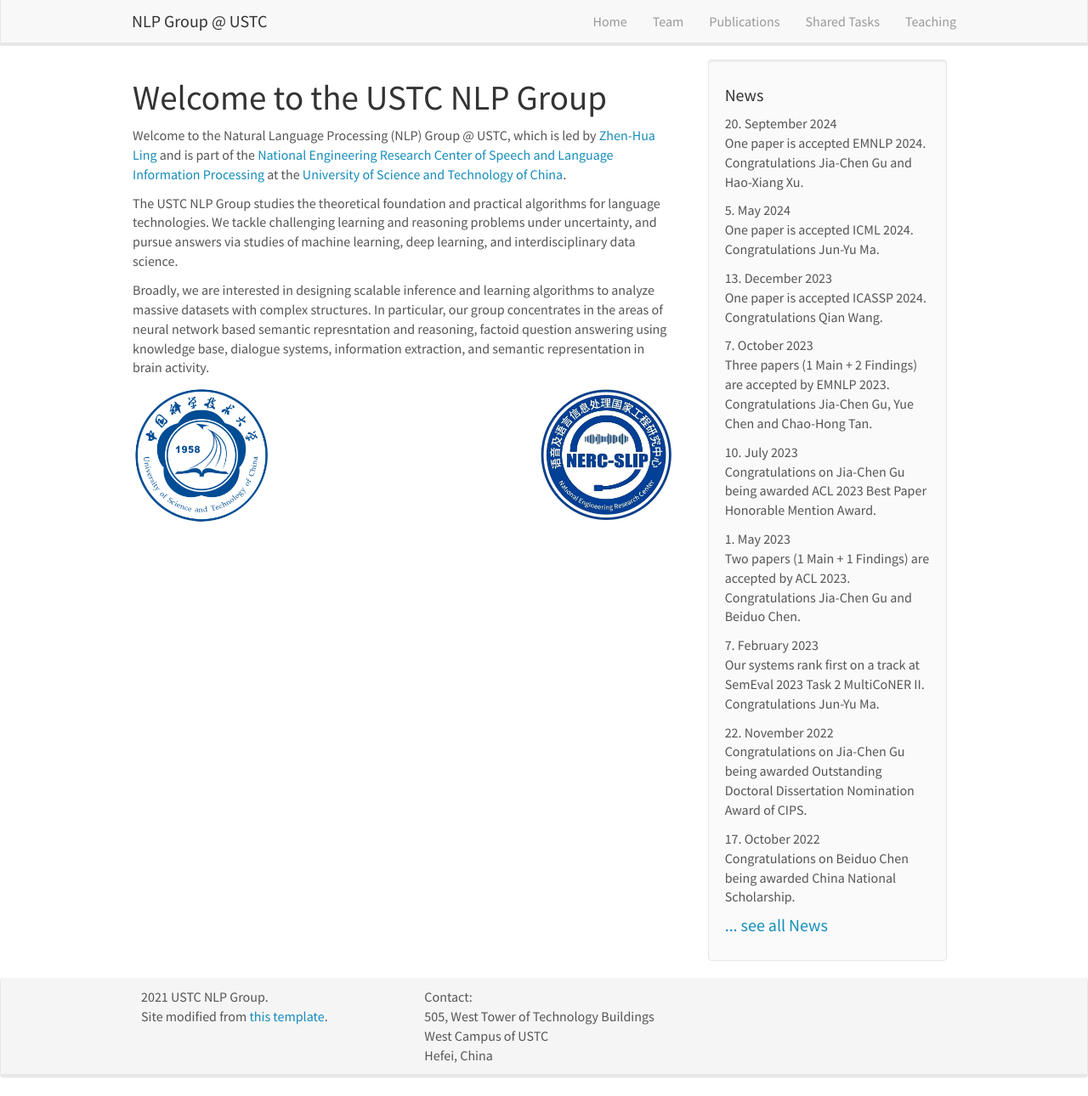
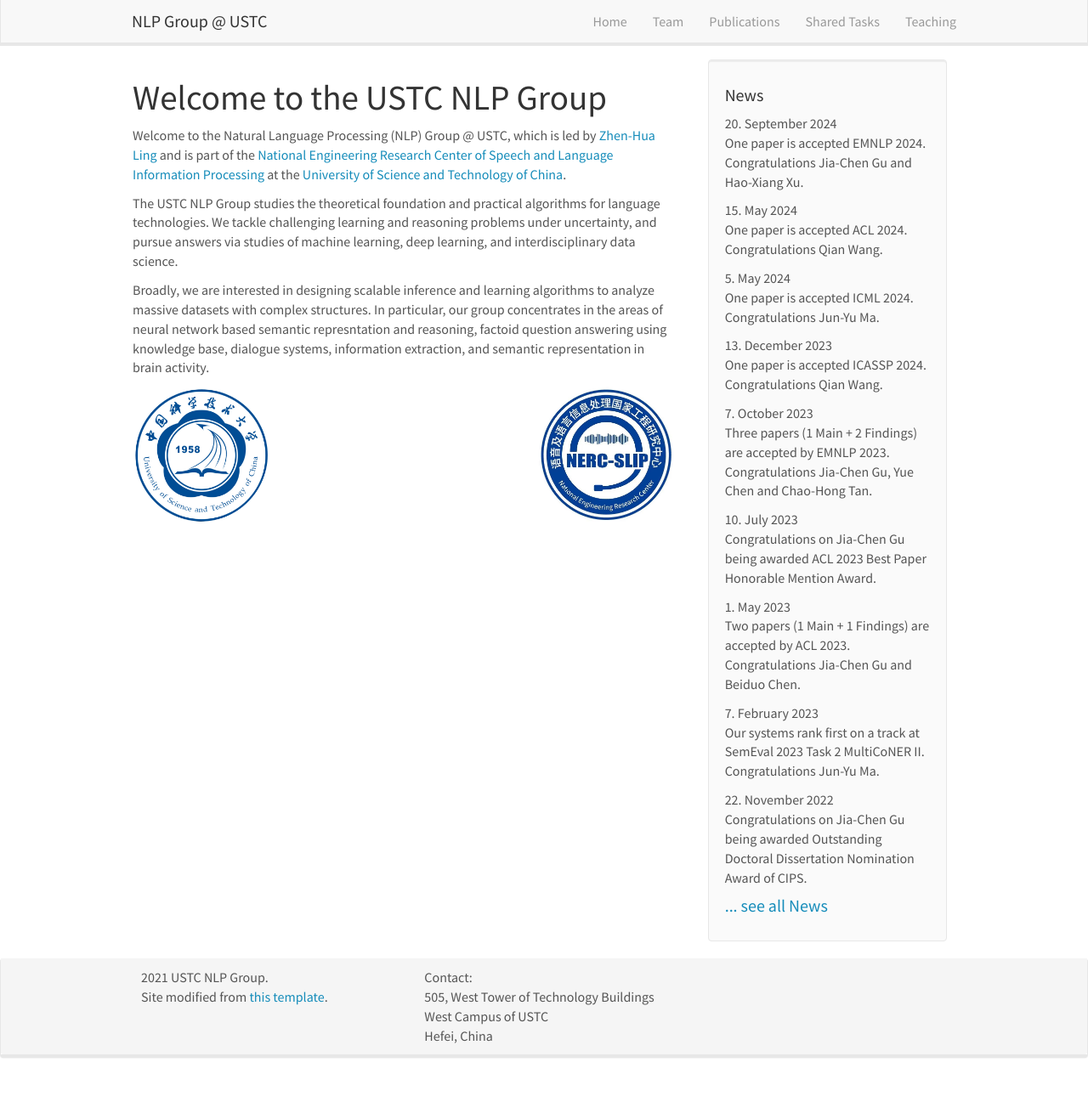
Before and after one commit to ustcnlp/ustcnlp.github.io, a Jekyll site: the page built from _pages/home.md, in a window 1280 px wide and 1290 px high. Shown: the whole window at 85% size. Built offline with Jekyll 4.4.1, drawn with Linux system fonts in a browser that asks for light colours; nearby versions of some CDN libraries.

Commit message:
Update news.yml

```diff
--- a/_data/news.yml
+++ b/_data/news.yml
@@ -1,5 +1,8 @@
 - date: 20. September 2024
   headline: One paper is accepted EMNLP 2024. Congratulations Jia-Chen Gu and Hao-Xiang Xu.
+
+- date: 15. May 2024
+  headline: One paper is accepted ACL 2024. Congratulations Qian Wang.
 
 - date: 5. May 2024
   headline: One paper is accepted ICML 2024. Congratulations Jun-Yu Ma.
```
